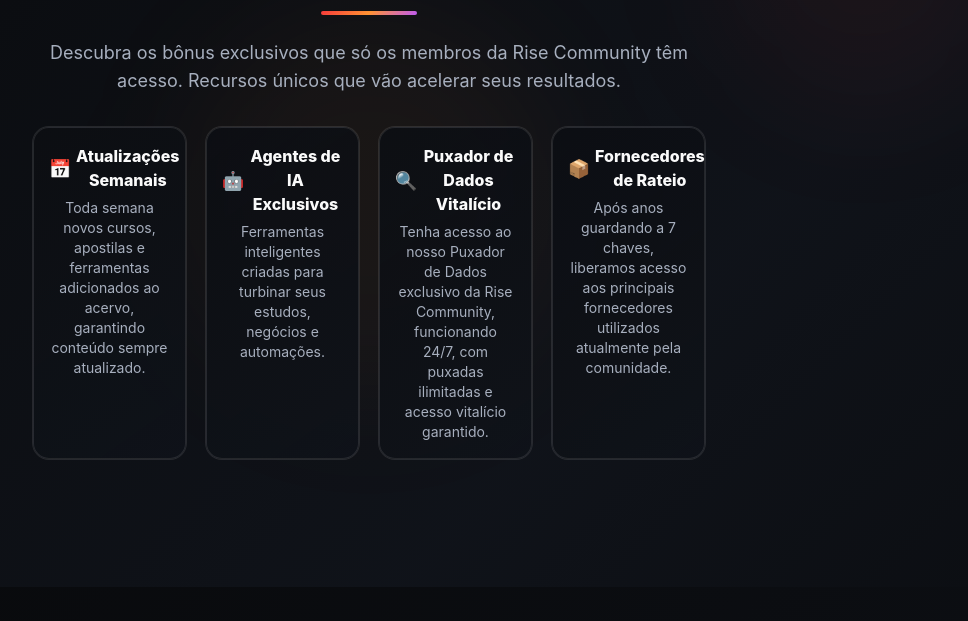
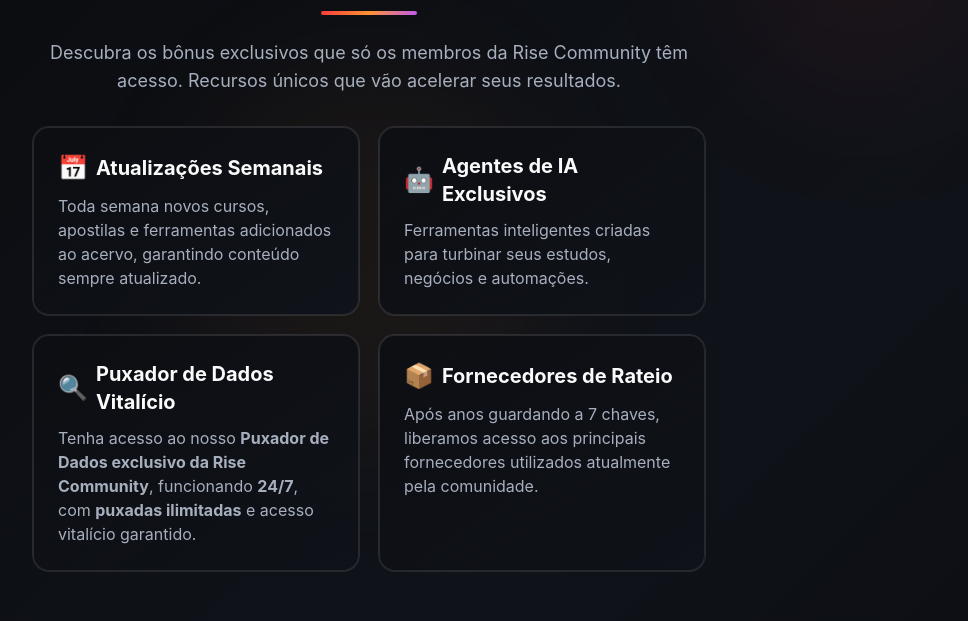
Before and after one commit to bjospideu4-cmyk/projetorisecomuunit, a React (Vite) app: page / in a window 1280 px wide. Shown: the part 1865-2486 px from the top of the page, without its empty margins (271-1239 px from the left). Built offline with nearby package versions, Linux system fonts and the light colour scheme; the HTML template or start-up script is replaced by a standard one.

Commit message:
Refine bonus section layout

```diff
--- a/src/components/sections/PricingSection.tsx
+++ b/src/components/sections/PricingSection.tsx
@@ -25,37 +25,37 @@ export function PricingSection() {
             </p>
 
 
-            <div className="grid grid-cols-1 md:grid-cols-2 xl:grid-cols-4 gap-4 md:gap-5">
-              <article className="group rounded-xl md:rounded-2xl bg-gradient-card ring-1 ring-white/10 border border-white/10 p-3 md:p-4 hover:ring-rise-red/25 hover:border-rise-red/25 hover:shadow-elegant transition-all duration-300">
-                <header className="flex items-center gap-1.5">
-                  <span className="inline-flex w-5 justify-center text-base md:text-lg leading-none shrink-0 relative top-px">📅</span>
-                  <h3 className="text-[15px] md:text-base font-extrabold leading-tight">Atualizações Semanais</h3>
-                </header>
-                <p className="mt-1.5 text-[13px] md:text-sm text-rise-gray leading-relaxed">Toda semana novos cursos, apostilas e ferramentas adicionados ao acervo, garantindo conteúdo sempre atualizado.</p>
+            <div className="grid gap-5" style={{ gridTemplateColumns: 'repeat(auto-fit, minmax(280px, 1fr))' }}>
+              <article className="group rounded-2xl bg-gradient-card ring-1 ring-white/10 border border-white/10 p-5 md:p-6 text-left hover:ring-rise-red/25 hover:border-rise-red/25 hover:shadow-elegant transition-all duration-300">
+                <h3 className="text-lg md:text-xl font-bold mb-2.5 flex items-center gap-2">
+                  <span className="text-xl md:text-2xl leading-none">📅</span>
+                  Atualizações Semanais
+                </h3>
+                <p className="text-[15px] md:text-base text-rise-gray leading-relaxed m-0">Toda semana novos cursos, apostilas e ferramentas adicionados ao acervo, garantindo conteúdo sempre atualizado.</p>
               </article>
 
-              <article className="group rounded-xl md:rounded-2xl bg-gradient-card ring-1 ring-white/10 border border-white/10 p-3 md:p-4 hover:ring-rise-red/25 hover:border-rise-red/25 hover:shadow-elegant transition-all duration-300">
-                <header className="flex items-center gap-1.5">
-                  <span className="inline-flex w-5 justify-center text-base md:text-lg leading-none shrink-0 relative top-px">🤖</span>
-                  <h3 className="text-[15px] md:text-base font-extrabold leading-tight">Agentes de IA Exclusivos</h3>
-                </header>
-                <p className="mt-1.5 text-[13px] md:text-sm text-rise-gray leading-relaxed">Ferramentas inteligentes criadas para turbinar seus estudos, negócios e automações.</p>
+              <article className="group rounded-2xl bg-gradient-card ring-1 ring-white/10 border border-white/10 p-5 md:p-6 text-left hover:ring-rise-red/25 hover:border-rise-red/25 hover:shadow-elegant transition-all duration-300">
+                <h3 className="text-lg md:text-xl font-bold mb-2.5 flex items-center gap-2">
+                  <span className="text-xl md:text-2xl leading-none">🤖</span>
+                  Agentes de IA Exclusivos
+                </h3>
+                <p className="text-[15px] md:text-base text-rise-gray leading-relaxed m-0">Ferramentas inteligentes criadas para turbinar seus estudos, negócios e automações.</p>
               </article>
 
-              <article className="group rounded-xl md:rounded-2xl bg-gradient-card ring-1 ring-white/10 border border-white/10 p-3 md:p-4 hover:ring-rise-red/25 hover:border-rise-red/25 hover:shadow-elegant transition-all duration-300">
-                <header className="flex items-center gap-1.5">
-                  <span className="inline-flex w-5 justify-center text-base md:text-lg leading-none shrink-0 relative top-px">🔍</span>
-                  <h3 className="text-[15px] md:text-base font-extrabold leading-tight">Puxador de Dados Vitalício</h3>
-                </header>
-                <p className="mt-1.5 text-[13px] md:text-sm text-rise-gray leading-relaxed">Tenha acesso ao nosso Puxador de Dados exclusivo da Rise Community, funcionando 24/7, com puxadas ilimitadas e acesso vitalício garantido.</p>
+              <article className="group rounded-2xl bg-gradient-card ring-1 ring-white/10 border border-white/10 p-5 md:p-6 text-left hover:ring-rise-red/25 hover:border-rise-red/25 hover:shadow-elegant transition-all duration-300">
+                <h3 className="text-lg md:text-xl font-bold mb-2.5 flex items-center gap-2">
+                  <span className="text-xl md:text-2xl leading-none">🔍</span>
+                  Puxador de Dados Vitalício
+                </h3>
+                <p className="text-[15px] md:text-base text-rise-gray leading-relaxed m-0">Tenha acesso ao nosso <strong>Puxador de Dados exclusivo da Rise Community</strong>, funcionando <strong>24/7</strong>, com <strong>puxadas ilimitadas</strong> e acesso vitalício garantido.</p>
               </article>
 
-              <article className="group rounded-xl md:rounded-2xl bg-gradient-card ring-1 ring-white/10 border border-white/10 p-3 md:p-4 hover:ring-rise-red/25 hover:border-rise-red/25 hover:shadow-elegant transition-all duration-300">
-                <header className="flex items-center gap-1.5">
-                  <span className="inline-flex w-5 justify-center text-base md:text-lg leading-none shrink-0 relative top-px">📦</span>
-                  <h3 className="text-[15px] md:text-base font-extrabold leading-tight">Fornecedores de Rateio</h3>
-                </header>
-                <p className="mt-1.5 text-[13px] md:text-sm text-rise-gray leading-relaxed">Após anos guardando a 7 chaves, liberamos acesso aos principais fornecedores utilizados atualmente pela comunidade.</p>
+              <article className="group rounded-2xl bg-gradient-card ring-1 ring-white/10 border border-white/10 p-5 md:p-6 text-left hover:ring-rise-red/25 hover:border-rise-red/25 hover:shadow-elegant transition-all duration-300">
+                <h3 className="text-lg md:text-xl font-bold mb-2.5 flex items-center gap-2">
+                  <span className="text-xl md:text-2xl leading-none">📦</span>
+                  Fornecedores de Rateio
+                </h3>
+                <p className="text-[15px] md:text-base text-rise-gray leading-relaxed m-0">Após anos guardando a 7 chaves, liberamos acesso aos principais fornecedores utilizados atualmente pela comunidade.</p>
               </article>
             </div>
             </div>
```
